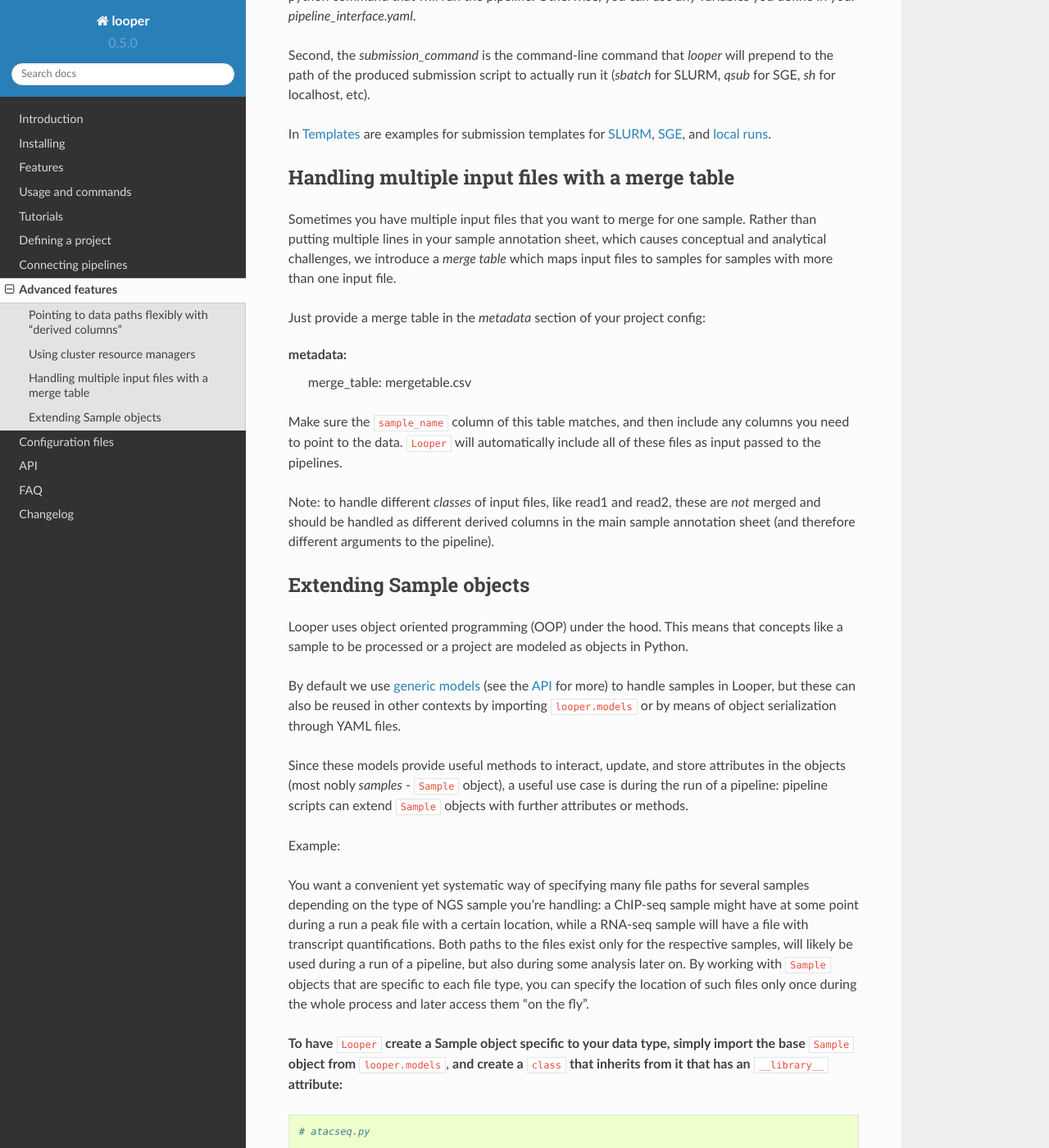
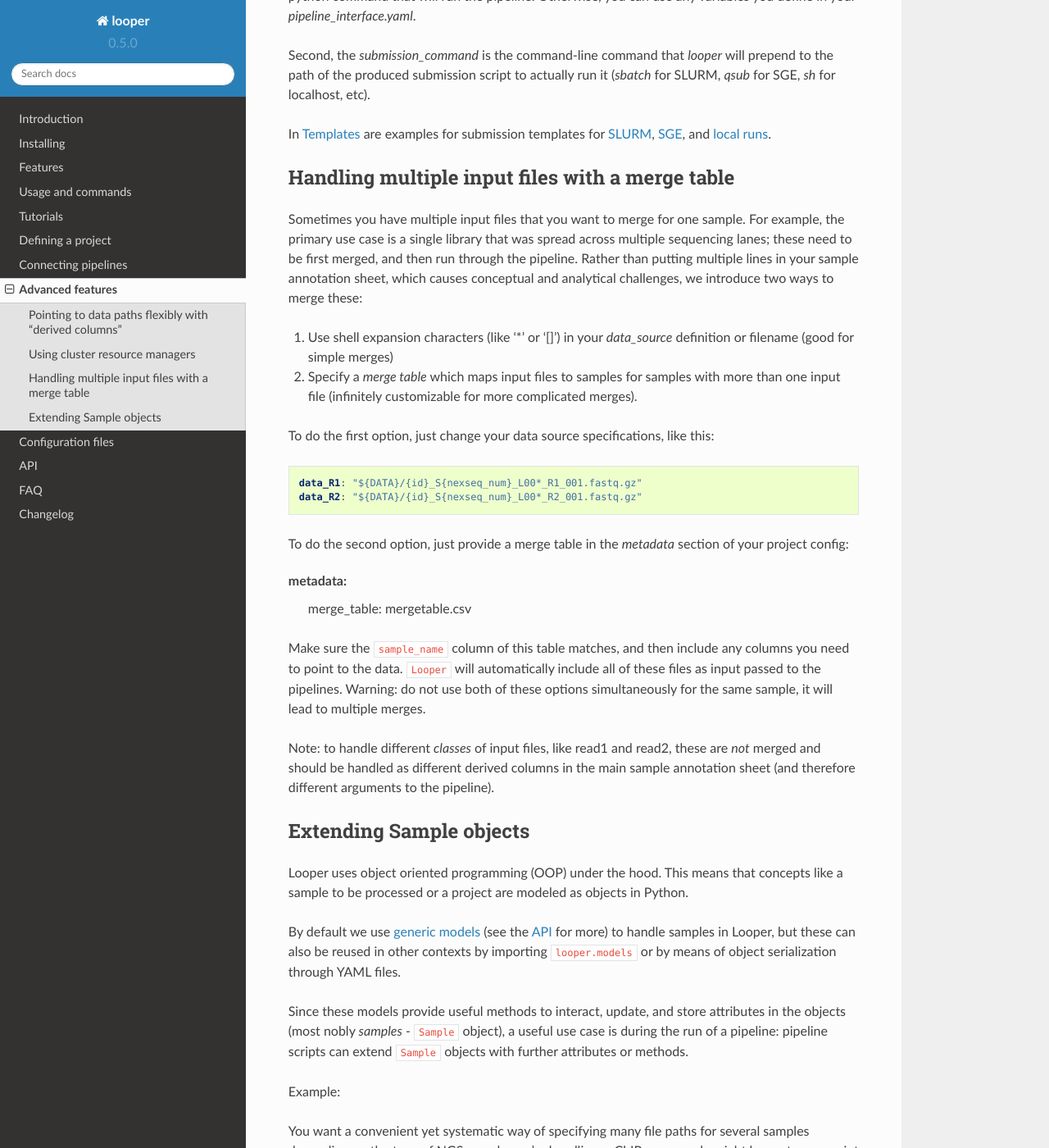
Before and after one commit to pepkit/peppy, a Sphinx documentation site: the page built from doc/source/advanced.rst, in a window 1280 px wide and 1400 px high, scrolled down 2698 px. Shown: the whole window at 82% size. Built offline with Sphinx 7.4.7 and the Read the Docs theme 2.0.0, drawn with Linux system fonts in a browser that asks for light colours.

Commit message:
Add docs for asterisk handling, see #43

```diff
--- a/doc/source/advanced.rst
+++ b/doc/source/advanced.rst
@@ -97,14 +97,24 @@ In `Templates <https://github.com/epigen/looper/tree/master/templates>`__ are ex
 Handling multiple input files with a merge table
 ****************************************
 
-Sometimes you have multiple input files that you want to merge for one sample. Rather than putting multiple lines in your sample annotation sheet, which causes conceptual and analytical challenges, we introduce a *merge table* which maps input files to samples for samples with more than one input file.
+Sometimes you have multiple input files that you want to merge for one sample. For example, the primary use case is a single library that was spread across multiple sequencing lanes; these need to be first merged, and then run through the pipeline. Rather than putting multiple lines in your sample annotation sheet, which causes conceptual and analytical challenges, we introduce two ways to merge these:
 
-Just provide a merge table in the *metadata* section of your project config:
+1. Use shell expansion characters (like '*' or '[]') in your `data_source` definition or filename (good for simple merges)
+2. Specify a *merge table* which maps input files to samples for samples with more than one input file (infinitely customizable for more complicated merges).
+
+To do the first option, just change your data source specifications, like this:
+
+.. code-block:: yaml
+
+      data_R1: "${DATA}/{id}_S{nexseq_num}_L00*_R1_001.fastq.gz"
+      data_R2: "${DATA}/{id}_S{nexseq_num}_L00*_R2_001.fastq.gz"
+
+To do the second option, just provide a merge table in the *metadata* section of your project config:
 
 metadata:
   merge_table: mergetable.csv
 
-Make sure the ``sample_name`` column of this table matches, and then include any columns you need to point to the data. ``Looper`` will automatically include all of these files as input passed to the pipelines.
+Make sure the ``sample_name`` column of this table matches, and then include any columns you need to point to the data. ``Looper`` will automatically include all of these files as input passed to the pipelines. Warning: do not use both of these options simultaneously for the same sample, it will lead to multiple merges.
 
 Note: to handle different *classes* of input files, like read1 and read2, these are *not* merged and should be handled as different derived columns in the main sample annotation sheet (and therefore different arguments to the pipeline).
 
```
